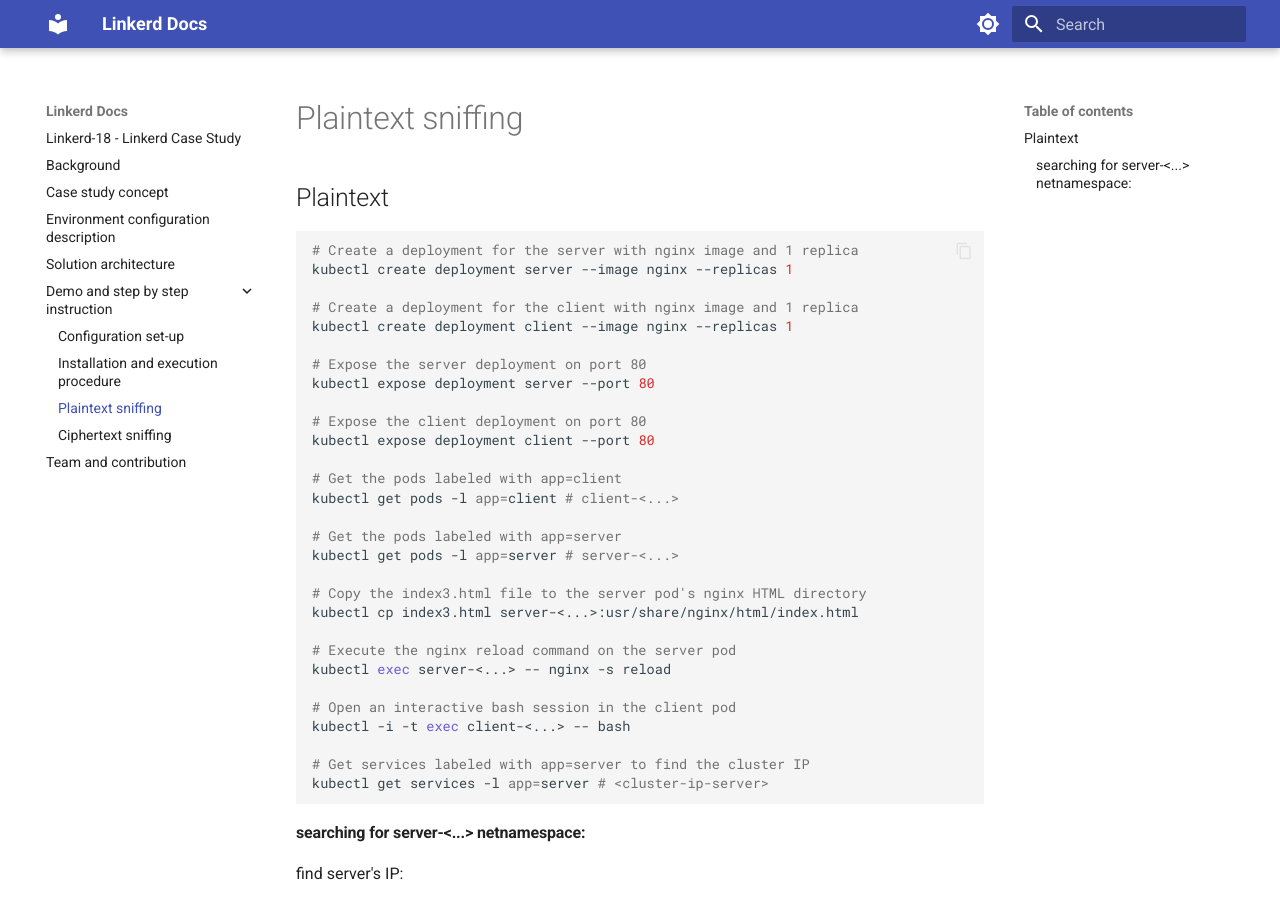
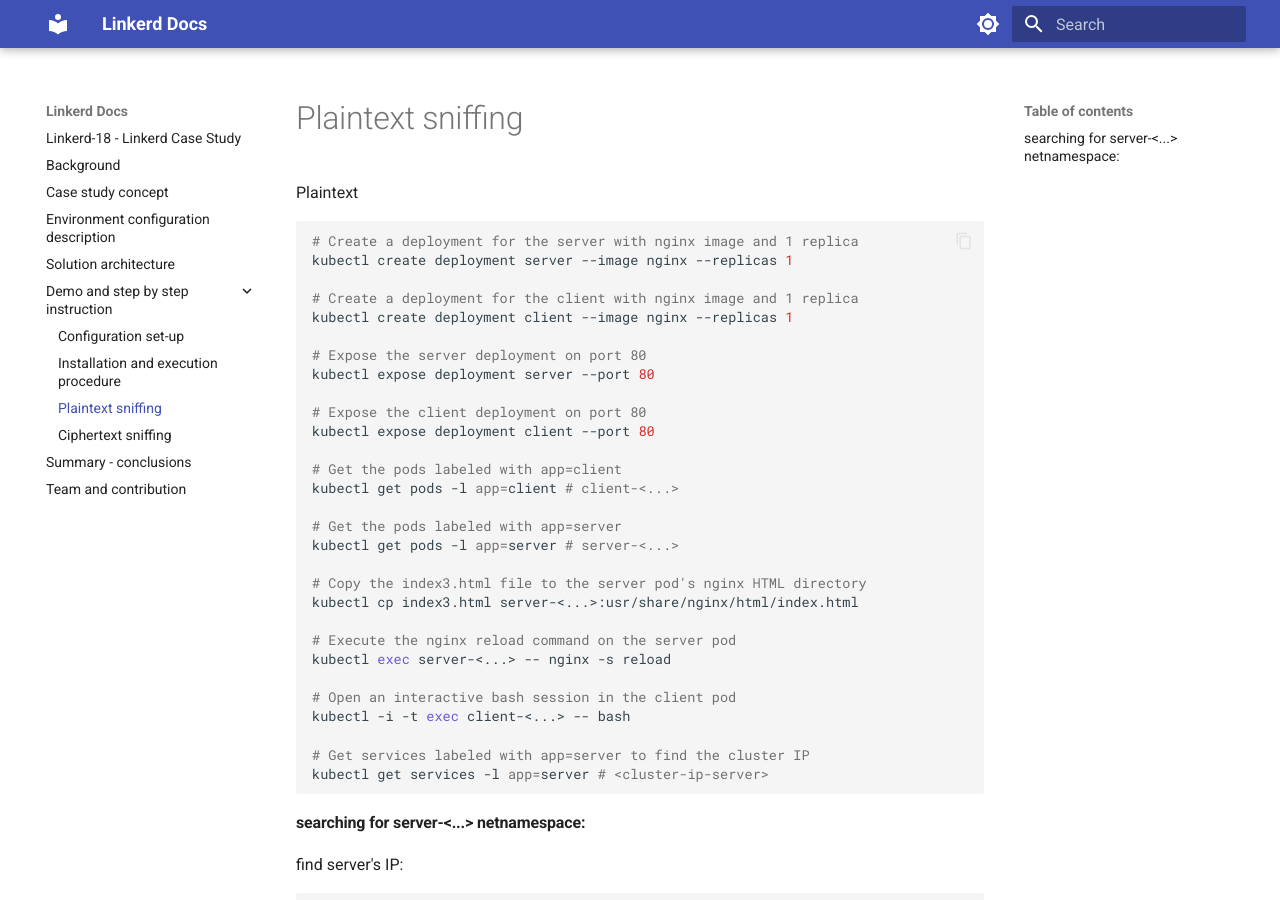
Before and after one commit to piotrkica/SUU_Linkerd, an MkDocs documentation site: the page built from docs/plaintext.md, in a window 1280 px wide and 900 px high. Built offline with MkDocs 1.6.1 and Material for MkDocs 9.7.7, drawn with Linux system fonts in a browser that asks for light colours.

Commit message:
Plain and ciphertext chapters not working

````diff
--- a/docs/plaintext.md
+++ b/docs/plaintext.md
@@ -1,6 +1,6 @@
 # Plaintext sniffing
 
-## Plaintext
+Plaintext
 
 ```bash
 # Create a deployment for the server with nginx image and 1 replica
--- a/mkdocs.yml
+++ b/mkdocs.yml
@@ -31,6 +31,7 @@
       - "Installation and execution procedure": "installation.md"
       - "Plaintext sniffing": "plaintext.md"
       - "Ciphertext sniffing": "ciphertext.md"
+  - Summary - conclusions: "summary.md"
   - Team and contribution: "team_and_contribution.md"
 
 plugins:
````
Also changed, not shown: docs/summary.md (added, +3 -0 lines).
